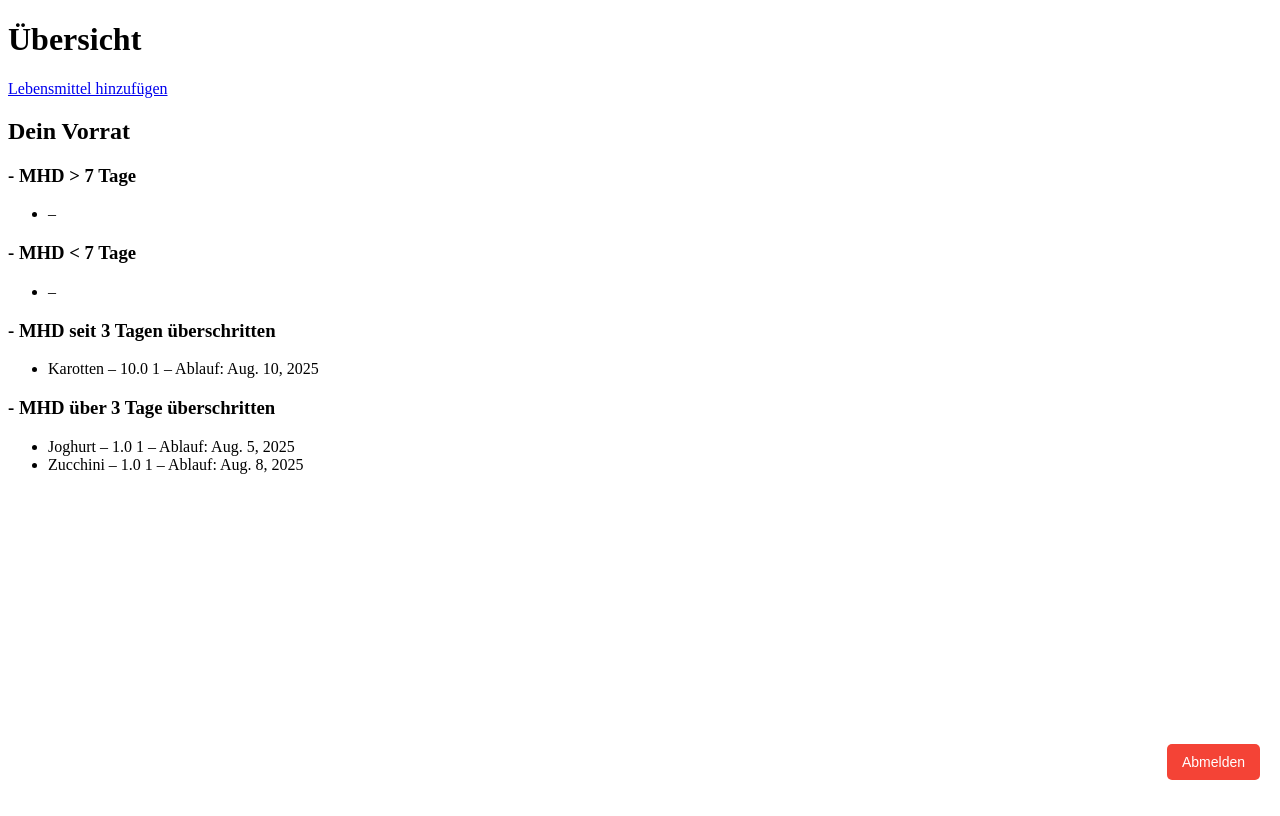
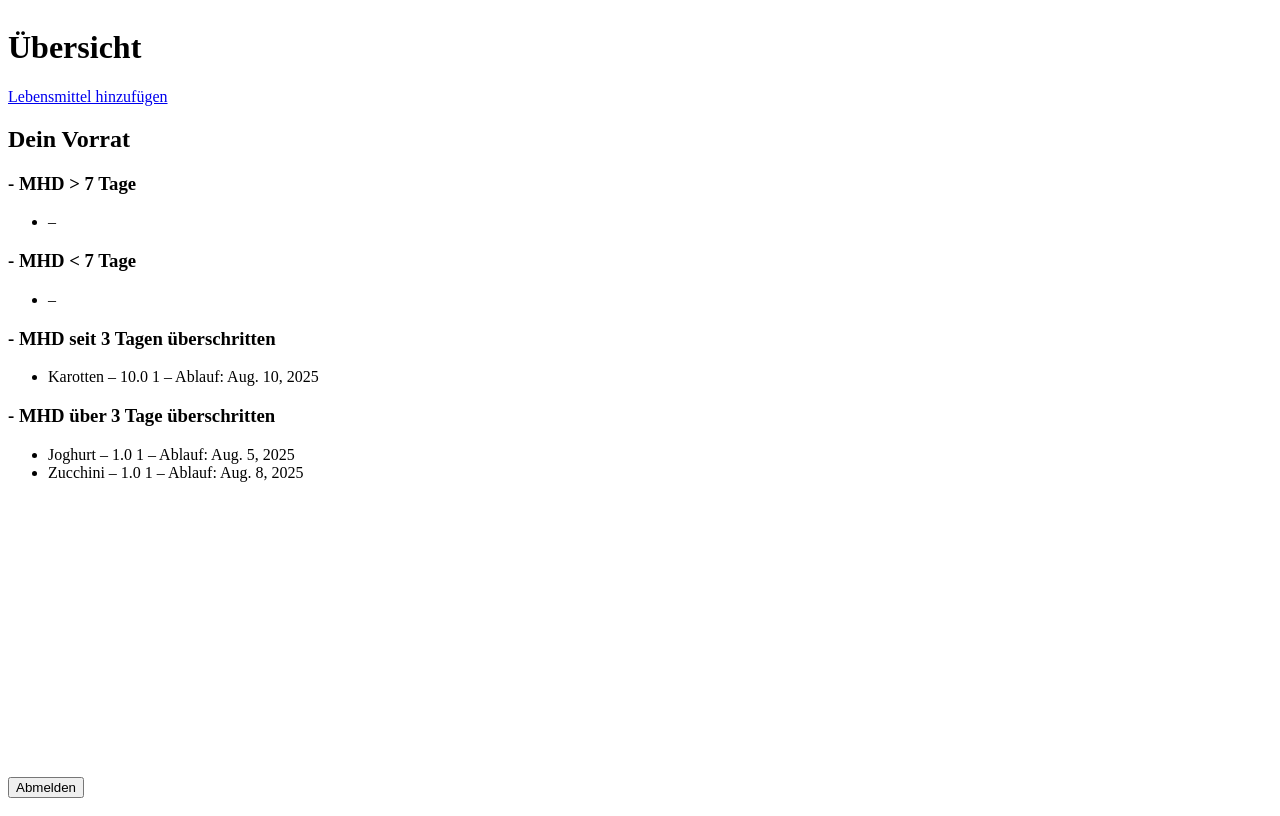
Before and after one commit to sheeshmann/studienarbeit_softwareparadigmen, a Django app: page / in a window 1280 px wide. Before the commit the page ends 780 px from the top, so only its background shows below. Run offline with Django 5.2, Linux system fonts and the light colour scheme; the visitor is signed in with stand-in values (Sample User, id 1); data comes from the database, SQL or seed files in the repository.

Commit message:
Abmeldebutton verschoben

```diff
--- a/vorrat/templates/vorrat/overview.html
+++ b/vorrat/templates/vorrat/overview.html
@@ -3,25 +3,23 @@
 <head>
   <title>Übersicht</title>
   <style>
-    /* Positioniert den Abmeldebutton immer rechts unten */
-    .logout-btn {
-      position: fixed;
-      bottom: 20px;
-      right: 20px;
-      background-color: #f44336; /* Rot */
-      color: white;
-      border: none;
-      padding: 10px 15px;
-      border-radius: 5px;
-      cursor: pointer;
-      font-size: 14px;
+    /* Stellt sicher, dass der Button am unteren Ende bleibt */
+    body {
+      display: flex;
+      flex-direction: column;
+      min-height: 100vh;
     }
-    .logout-btn:hover {
-      background-color: #d32f2f;
+    main {
+      flex: 1; /* Füllt den Platz, damit footer unten bleibt */
+    }
+    footer {
+      margin-top: auto;
+      padding: 10px 0;
     }
   </style>
 </head>
 <body>
+  <main>
     <h1>Übersicht</h1>
     <p><a href="{% url 'food-add' %}">Lebensmittel hinzufügen</a></p>
 
@@ -54,11 +52,13 @@
         <li>{{ f.name }} – {{ f.quantity }} {{ f.unit }} – Ablauf: {{ f.expiration_date }}</li>
       {% empty %}<li>–</li>{% endfor %}
     </ul>
+  </main>
 
-  <!-- Abmeldebutton unten rechts -->
+  <footer>
     <form method="post" action="{% url 'logout' %}">
       {% csrf_token %}
-    <button type="submit" class="logout-btn">Abmelden</button>
+      <button type="submit">Abmelden</button>
     </form>
+  </footer>
 </body>
 </html>
```
Lines whose indentation alone changed are shown as unchanged.
